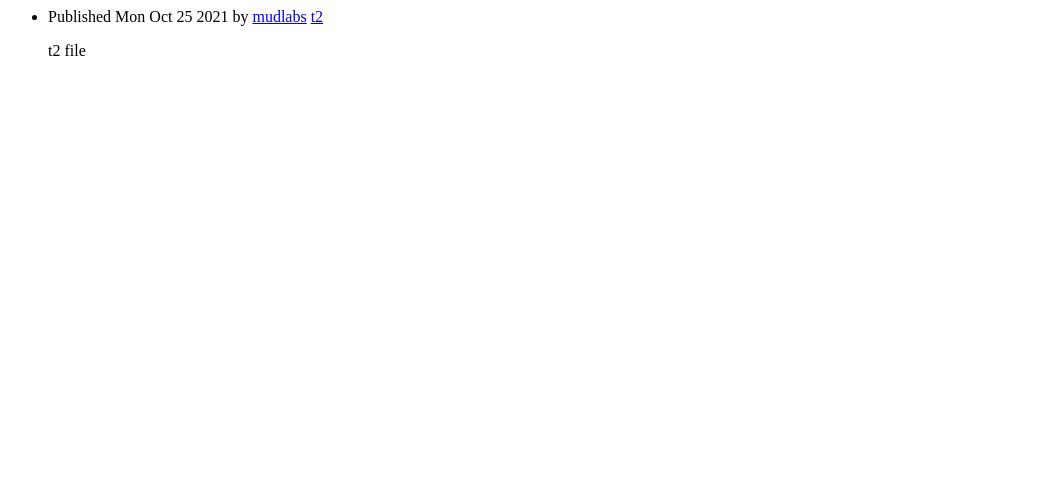
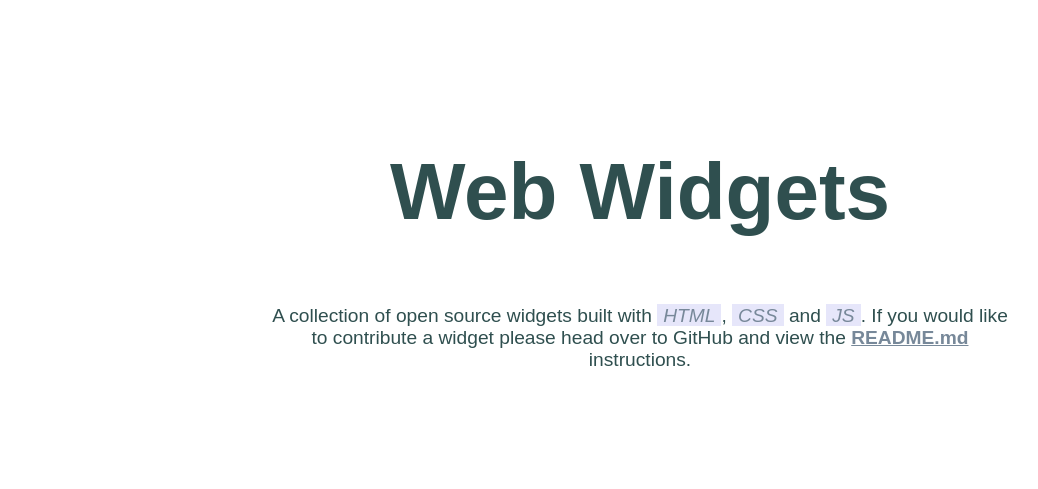
Before and after one commit to samdonald/web-widgets, a plain HTML site: page docs/index.html in a window 1280 px wide. Shown: the whole page, without its empty margins (0-1038 px from the left). Drawn offline with Linux system fonts and the light colour scheme.

Commit message:
Update index.html

```diff
--- a/docs/index.html
+++ b/docs/index.html
@@ -1,6 +1,99 @@
-<ul class="widgets"><li id="mudlabs--t2" class="widget" data-author="mudlabs" data-name="t2">
-  <span class="widget-metadata">Published Mon Oct 25 2021 by <a class="widget-author" href="https://github.com/mudlabs">mudlabs</a></span>
-  <a class="widget-link" href="t2.html">t2</a>
-  <p class="widget-summary">t2 file</p>
-</li>
-</ul>
+<html lang="en">
+<head>
+    <meta charset="UTF-8">
+    <meta http-equiv="X-UA-Compatible" content="IE=edge">
+    <meta name="viewport" content="width=device-width, initial-scale=1.0">
+    <title>Web Widgets</title>
+</head>
+
+<body>
+    <main>
+        <section class="intro">
+            <h1 class="title">Web Widgets</h1>
+            <p class="summary">A collection of open source widgets built with <mark>html</mark>, <mark>css</mark> and <mark>js</mark>. If you would like to contribute a widget please head over to GitHub and view the <a href="https://github.com/mudlabs/web-widgets/README.md">README.md</a> instructions.</p>
+        </section>
+        <section class="contents">
+            <ul class="widgets"></ul>
+        </section>
+    </main>
+</body>
+
+<style>
+    body {
+        font-family: 'PT Sans', Arial, Helvetica, sans-serif;
+        color: darkslategray;
+        box-sizing: border-box;
+        margin: 0;
+        padding: 0;
+    }
+
+    main {
+        display: grid;
+        grid-template-rows: min-content auto;
+        grid-template-columns: 1fr minmax(25ch, 91ch) 1fr;
+    }
+
+    mark {
+        background-color: lavender;
+        text-transform: uppercase;
+        font-style: italic;
+        color: lightslategrey;
+        padding: 1px 6px 0;
+    }
+
+    a {
+        font-weight: bold;
+        color: lightslategrey;
+    }
+
+    .intro {
+        grid-row: 1;
+        grid-column: 2;
+        text-align: center;
+        margin: 5rem 1rem;
+    }
+
+    .title {
+        font-size: 5rem;
+    }
+
+    .summary {
+        font-size: 1.2rem;
+        padding: 0 1rem;
+    }
+
+    .contents {
+        grid-row: 2;
+        grid-column: 2;
+    }
+
+    .widget {
+        display: flex;
+        flex-wrap: wrap;
+        flex-direction: column;
+        border-left: 5px solid lavender;
+        padding: 0 0 0 1em;
+        margin-bottom: 3rem;
+    }
+
+    .widget-metadata {
+        color: lightslategrey;
+    }
+
+    .widget-link {
+        font-size: 1.6rem;
+        margin-bottom: 0.7rem;
+        color: tomato;
+    }
+
+    .widget-link:visited {
+        color: salmon;
+    }
+
+    .widget-summary {
+        margin: 0;
+        font-size: 1.1rem;
+    }
+</style>
+
+</html>
```
